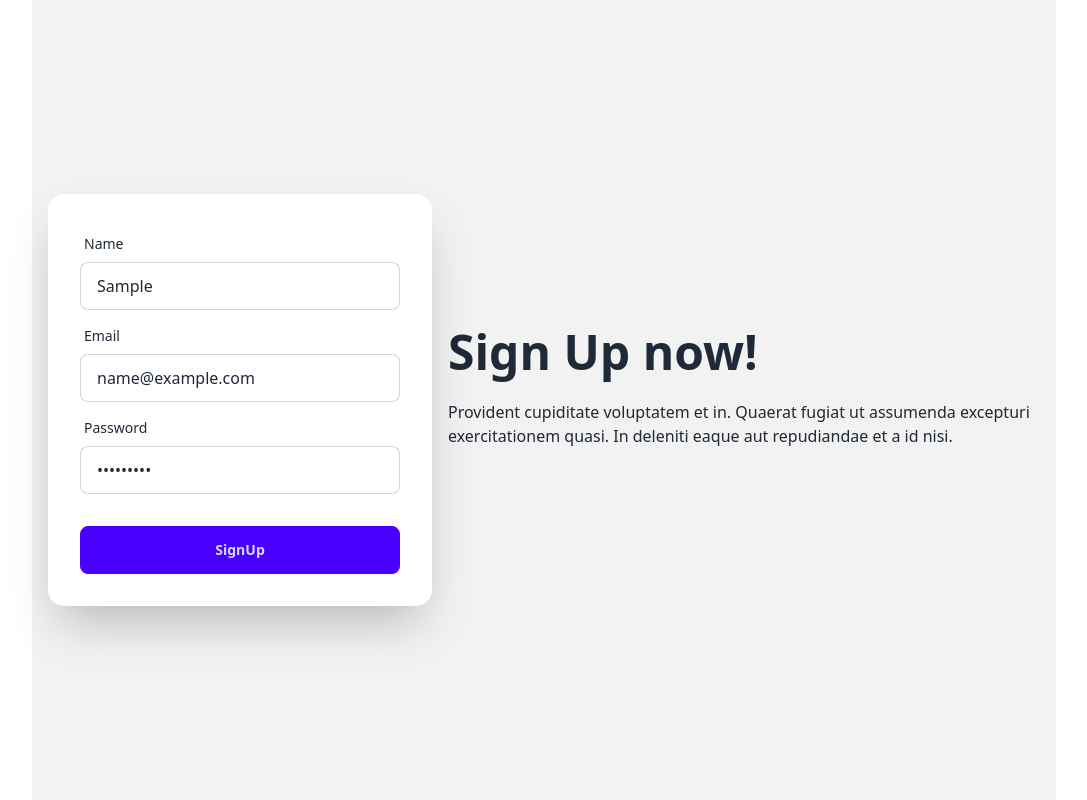
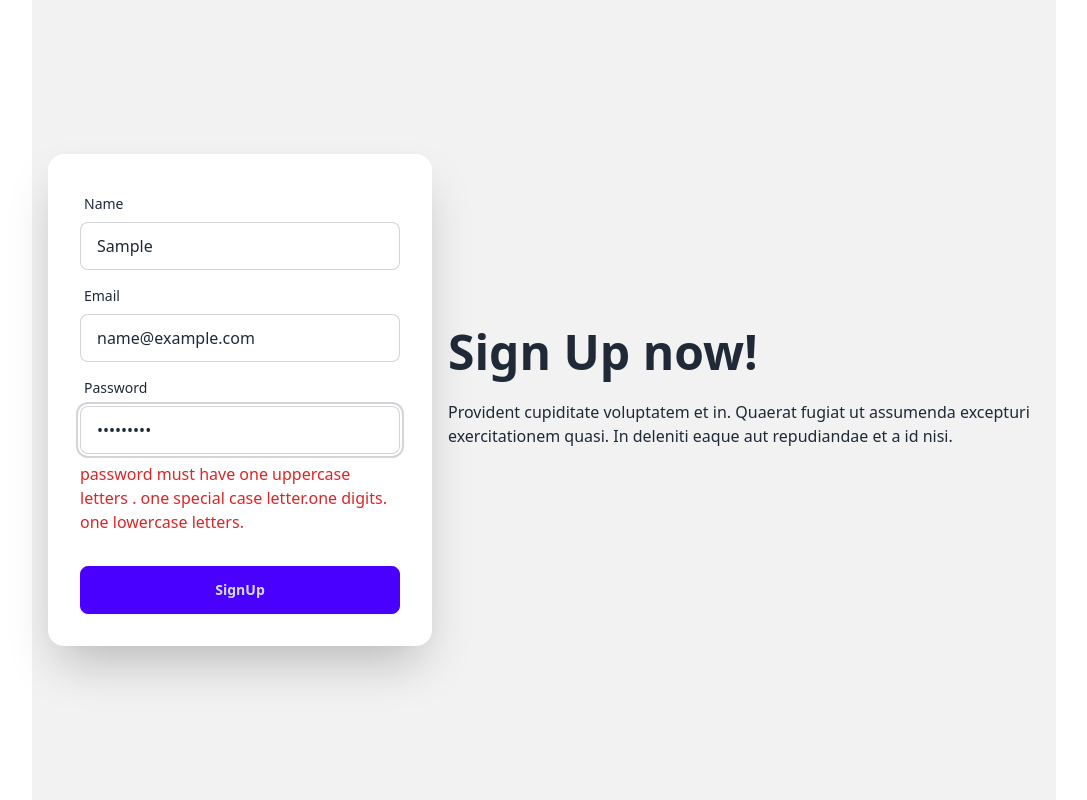
Before and after one commit to rumman321/bistro-boss-restaurent-client, a React (Vite) app: page /signup in a window 1280 px wide. Both pictures are taken after typing "Sample", "name@example.com", "Sample123" into the empty fields and a click on the button "SignUp". Shown: the whole page, without its empty margins (96-1183 px from the left). Built offline with nearby package versions, Linux system fonts and the light colour scheme; no server answers.

Commit message:
applyValidation react hok form

```diff
--- a/src/Pages/SiginUp/SignUp.jsx
+++ b/src/Pages/SiginUp/SignUp.jsx
@@ -1,5 +1,4 @@
-import { useForm } from "react-hook-form"
-
+import { useForm } from "react-hook-form";
 
 const SignUp = () => {
   const {
@@ -7,17 +6,18 @@ const SignUp = () => {
     handleSubmit,
     watch,
     formState: { errors },
-  } = useForm()
-  const onSubmit = (data) => console.log(data)
-  console.log(watch("name")) // watch input value by passing the name of it
+  } = useForm();
+  const onSubmit = (data) => console.log(data);
+  console.log(watch("name")); // watch input value by passing the name of it
   return (
     <div className="hero bg-base-200 min-h-screen">
       <div className="hero-content flex-col lg:flex-row-reverse">
         <div className="text-center lg:text-left">
           <h1 className="text-5xl font-bold">Sign Up now!</h1>
           <p className="py-6">
-        Provident cupiditate voluptatem et in. Quaerat fugiat ut assumenda excepturi exercitationem
-        quasi. In deleniti eaque aut repudiandae et a id nisi.
+            Provident cupiditate voluptatem et in. Quaerat fugiat ut assumenda
+            excepturi exercitationem quasi. In deleniti eaque aut repudiandae et
+            a id nisi.
           </p>
         </div>
         <div className="card bg-base-100 w-full max-w-sm shrink-0 shadow-2xl">
@@ -26,21 +26,60 @@ const SignUp = () => {
               <label className="label">
                 <span className="label-text">Name</span>
               </label>
-          <input type="text" {...register("name")} name="name" placeholder="Name" className="input input-bordered" required />
+              <input
+                type="text"
+                {...register("name", { required: true })}
+                name="name"
+                placeholder="Name"
+                className="input input-bordered"
+              />
             </div>
+            {/* errors will return when field validation fails  */}
+            {errors.name && (
+              <span className="text-red-600">Name is required</span>
+            )}
             <div className="form-control">
               <label className="label">
                 <span className="label-text">Email</span>
               </label>
-          <input type="email" name="email" {...register("email")} placeholder="email" className="input input-bordered" required />
+              <input
+                type="email"
+                name="email"
+                {...register("email", { required: true })}
+                placeholder="email"
+                className="input input-bordered"
+              />
             </div>
+            {errors.email && (
+              <span className="text-red-600">email is required</span>
+            )}
             <div className="form-control">
               <label className="label">
                 <span className="label-text">Password</span>
               </label>
-          <input type="password" name="password" {...register("password")} placeholder="password" className="input input-bordered" required />
-
+              <input
+                type="password"
+                name="password"
+                {...register("password", {
+                  required: true,
+                  minLength: 6,
+                  pattern: / ^(?=.*[A-Z])(?=.*[!@#$&*])(?=.*[0-9])(?=.*[a-z])$ /
+                })}
+                placeholder="password"
+                className="input input-bordered"
+              />
             </div>
+            {errors.password?.type == 'required' && (
+              <span className="text-red-600">password is required</span>
+            )}
+            {errors.password?.type == "minLength" && (
+              <span className="text-red-600">
+                password must be 6 character or more
+              </span>
+            )}
+            {errors.password?.type == 'pattern' && (
+              <span className="text-red-600">password must have one uppercase letters . one special case letter.one digits. one lowercase letters.</span>
+            )}
             <div className="form-control mt-6">
               <button className="btn btn-primary">SignUp</button>
             </div>
```
Lines whose indentation alone changed are shown as unchanged.
